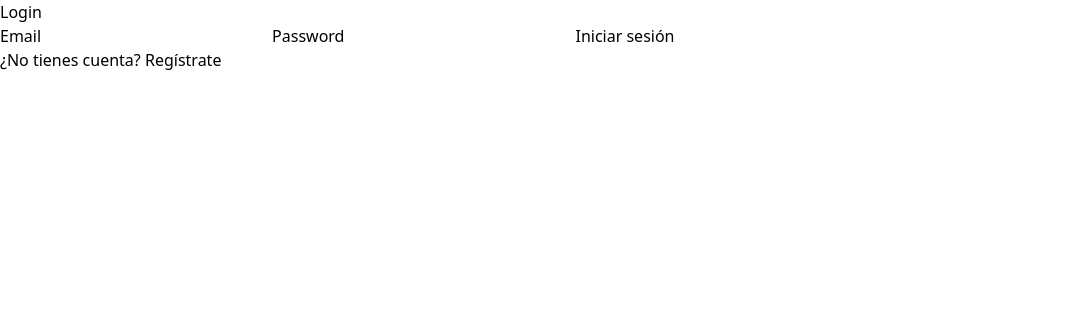
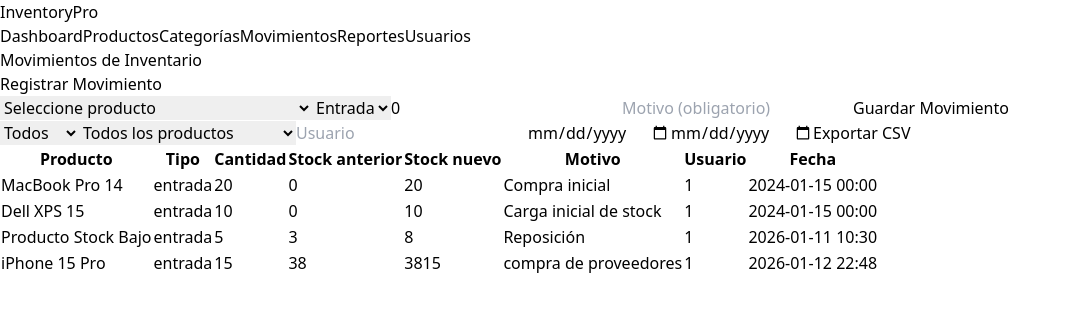
Before and after one commit to Nelson-Sosa/InventoryPro, a React (Vite) app: page /movements in a window 1280 px wide. Before the commit this address led to /login. Shown: the top 312 px of the page, without its empty margins (0-1071 px from the left). Built offline with nearby package versions, Linux system fonts and the light colour scheme; data requests are answered from the project's data file; sample sign-in values are in the browser's storage.

Commit message:
Separación de MovementsPage en componentes: MovementForm y MovementTable, agregados filtros por tipo, producto, usuario y fechas, funcionalidad de export CSV, validaciones en formulario de movimientos, y pruebas con productos de electrónica

```diff
--- a/db.json
+++ b/db.json
@@ -125,13 +125,13 @@
       "categoryId": "2",
       "price": 999.99,
       "cost": 750,
-      "stock": "38",
+      "stock": "3815",
       "minStock": 10,
       "maxStock": 100,
       "unit": "unidad",
       "status": "active",
       "createdAt": "2024-01-20",
-      "updatedAt": "2024-01-20"
+      "updatedAt": "2026-01-12T22:48:04.076Z"
     },
     {
       "id": "4",
@@ -280,6 +280,17 @@
       "reason": "Reposición",
       "userId": "1",
       "createdAt": "2026-01-11T10:30:00Z"
+    },
+    {
+      "id": "c07eff9b-0deb-4bf0-b046-99f049a3d393",
+      "productId": "3",
+      "type": "entrada",
+      "quantity": 15,
+      "previousStock": "38",
+      "newStock": "3815",
+      "reason": "compra de proveedores",
+      "userId": "1",
+      "createdAt": "2026-01-12T22:48:04.066Z"
     }
   ]
 }
--- a/src/App.tsx
+++ b/src/App.tsx
@@ -12,7 +12,7 @@ import ProductEditPage from "./pages/Products/ProductEditPage";
 import ProductForm from "./components/products/ProductForm";
 
 import CategoriesPage from "./pages/Categories/CategoriesPage";
-
+import MovementsPage from "./pages/movements/MovementsPage";
 import MainLayout from "./components/layout/MainLayout";
 import ProtectedRoute from "./router/ProtectedRoute";
 
@@ -71,6 +71,15 @@ function App() {
               </ProtectedRoute>
             }
           />
+          {/* Movimientos de inventario */}
+            <Route
+            path="/movements"
+            element={
+            <ProtectedRoute allowedRoles={["admin", "supervisor", "operador"]}>
+            <MovementsPage />
+            </ProtectedRoute>
+          }
+/>
 
           {/* Detalle - todos los roles */}
           <Route
--- a/src/components/movements/MovementForm.tsx
+++ b/src/components/movements/MovementForm.tsx
@@ -5,13 +5,16 @@ import { Movement } from "../../types/Movement";
 
 const API_URL = "http://localhost:3001";
 
-const MovementForm = () => {
+interface Props {
+  onMovementSaved: () => void;
+}
+
+const MovementForm = ({ onMovementSaved }: Props) => {
   const [products, setProducts] = useState<Product[]>([]);
   const [productId, setProductId] = useState("");
   const [type, setType] = useState<Movement["type"]>("entrada");
   const [quantity, setQuantity] = useState(0);
   const [reason, setReason] = useState("");
-  const [reference, setReference] = useState(""); // UI solamente
   const [error, setError] = useState("");
 
   useEffect(() => {
@@ -28,7 +31,7 @@ const MovementForm = () => {
 
     if (!selectedProduct) return;
 
-    const prevStock = Number(selectedProduct.stock);
+    const prevStock = selectedProduct.stock;
 
     if (type === "salida" && quantity > prevStock) {
       setError("La salida no puede superar el stock disponible");
@@ -50,7 +53,7 @@ const MovementForm = () => {
       previousStock: prevStock,
       newStock,
       reason,
-      userId: "1", // ✅ coincide con db.json
+      userId: "1",
       createdAt: new Date().toISOString(),
     };
 
@@ -64,14 +67,13 @@ const MovementForm = () => {
     setProductId("");
     setQuantity(0);
     setReason("");
-    setReference("");
     setError("");
 
-    alert("Movimiento registrado correctamente");
+    onMovementSaved();
   };
 
   return (
-    <div className="p-6 border rounded max-w-xl space-y-3">
+    <div className="p-4 border rounded max-w-xl space-y-2">
       <h2 className="text-xl font-bold">Registrar Movimiento</h2>
 
       {error && <p className="text-red-600">{error}</p>}
@@ -104,19 +106,12 @@ const MovementForm = () => {
         onChange={e => setReason(e.target.value)}
       />
 
-      {/* UI opcional – no se guarda */}
-      <input
-        placeholder="Referencia (opcional)"
-        value={reference}
-        onChange={e => setReference(e.target.value)}
-      />
-
       <button
-        onClick={handleSubmit}
-        className="bg-blue-600 text-white px-4 py-2 rounded"
-      >
-        Guardar Movimiento
-      </button>
+  onClick={handleSubmit}
+  className="bg-blue-600 text-white px-4 py-2 rounded"
+>
+  Guardar Movimiento
+</button>
     </div>
   );
 };
--- /dev/null
+++ b/src/components/movements/MovementTable.tsx
@@ -0,0 +1,56 @@
+import { Movement } from "../../types/Movement";
+import { Product } from "../../types/Product";
+import { format } from "date-fns";
+
+interface Props {
+  movements: Movement[];
+  products: Product[];
+}
+
+const MovementTable = ({ movements, products }: Props) => {
+  return (
+    <table className="w-full border mt-4">
+      <thead>
+        <tr>
+          <th className="border p-2">Producto</th>
+          <th className="border p-2">Tipo</th>
+          <th className="border p-2">Cantidad</th>
+          <th className="border p-2">Stock anterior</th>
+          <th className="border p-2">Stock nuevo</th>
+          <th className="border p-2">Motivo</th>
+          <th className="border p-2">Usuario</th>
+          <th className="border p-2">Fecha</th>
+        </tr>
+      </thead>
+      <tbody>
+        {movements.map(m => {
+          const product = products.find(p => p.id === m.productId);
+
+          const typeColor =
+            m.type === "entrada"
+              ? "text-green-600"
+              : m.type === "salida"
+              ? "text-red-600"
+              : "text-yellow-600";
+
+          return (
+            <tr key={m.id}>
+              <td className="border p-2">{product?.name}</td>
+              <td className={`border p-2 ${typeColor}`}>{m.type}</td>
+              <td className="border p-2">{m.quantity}</td>
+              <td className="border p-2">{m.previousStock}</td>
+              <td className="border p-2">{m.newStock}</td>
+              <td className="border p-2">{m.reason}</td>
+              <td className="border p-2">{m.userId}</td>
+              <td className="border p-2">
+                {format(new Date(m.createdAt), "yyyy-MM-dd HH:mm")}
+              </td>
+            </tr>
+          );
+        })}
+      </tbody>
+    </table>
+  );
+};
+
+export default MovementTable;
--- /dev/null
+++ b/src/pages/movements/MovementsPage.tsx
@@ -0,0 +1,151 @@
+import { useEffect, useState } from "react";
+import axios from "axios";
+import { Product } from "../../types/Product";
+import { Movement } from "../../types/Movement";
+import { format } from "date-fns";
+
+import MovementForm from "../../components/movements/MovementForm";
+import MovementTable from "../../components/movements/MovementTable";
+
+const API_URL = "http://localhost:3001";
+
+const MovementsPage = () => {
+  const [products, setProducts] = useState<Product[]>([]);
+  const [movements, setMovements] = useState<Movement[]>([]);
+
+  // filtros
+  const [filterType, setFilterType] = useState("Todos");
+  const [filterProduct, setFilterProduct] = useState("");
+  const [filterUser, setFilterUser] = useState("");
+  const [filterStartDate, setFilterStartDate] = useState("");
+  const [filterEndDate, setFilterEndDate] = useState("");
+
+  const loadData = async () => {
+    const [productsRes, movementsRes] = await Promise.all([
+      axios.get(`${API_URL}/products`),
+      axios.get(`${API_URL}/movements`),
+    ]);
+
+    setProducts(productsRes.data);
+    setMovements(movementsRes.data);
+  };
+
+  useEffect(() => {
+    loadData();
+  }, []);
+
+  // 🔍 FILTRADO
+  const filteredMovements = movements.filter(m => {
+    const matchesType = filterType === "Todos" || m.type === filterType;
+    const matchesProduct = !filterProduct || m.productId === filterProduct;
+    const matchesUser = !filterUser || m.userId === filterUser;
+    const matchesStart =
+      !filterStartDate || new Date(m.createdAt) >= new Date(filterStartDate);
+    const matchesEnd =
+      !filterEndDate || new Date(m.createdAt) <= new Date(filterEndDate);
+
+    return (
+      matchesType &&
+      matchesProduct &&
+      matchesUser &&
+      matchesStart &&
+      matchesEnd
+    );
+  });
+
+  // 📤 EXPORT CSV
+  const exportCSV = () => {
+    const headers = [
+      "Producto",
+      "Tipo",
+      "Cantidad",
+      "Stock anterior",
+      "Stock nuevo",
+      "Motivo",
+      "Usuario",
+      "Fecha",
+    ];
+
+    const rows = filteredMovements.map(m => {
+      const product = products.find(p => p.id === m.productId);
+      return [
+        product?.name || "",
+        m.type,
+        m.quantity,
+        m.previousStock,
+        m.newStock,
+        m.reason,
+        m.userId,
+        format(new Date(m.createdAt), "yyyy-MM-dd HH:mm"),
+      ];
+    });
+
+    const csv = [headers, ...rows].map(r => r.join(",")).join("\n");
+    const blob = new Blob([csv], { type: "text/csv" });
+    const url = URL.createObjectURL(blob);
+
+    const link = document.createElement("a");
+    link.href = url;
+    link.download = `movements_${Date.now()}.csv`;
+    link.click();
+  };
+
+  return (
+    <div className="p-6 space-y-6">
+      <h1 className="text-2xl font-bold">Movimientos de Inventario</h1>
+
+      <MovementForm onMovementSaved={loadData} />
+
+      {/* 🔍 FILTROS */}
+      <div className="flex gap-2 items-center">
+        <select value={filterType} onChange={e => setFilterType(e.target.value)}>
+          <option value="Todos">Todos</option>
+          <option value="entrada">Entrada</option>
+          <option value="salida">Salida</option>
+          <option value="ajuste">Ajuste</option>
+        </select>
+
+        <select
+          value={filterProduct}
+          onChange={e => setFilterProduct(e.target.value)}
+        >
+          <option value="">Todos los productos</option>
+          {products.map(p => (
+            <option key={p.id} value={p.id}>
+              {p.name}
+            </option>
+          ))}
+        </select>
+
+        <input
+          placeholder="Usuario"
+          value={filterUser}
+          onChange={e => setFilterUser(e.target.value)}
+        />
+
+        <input
+          type="date"
+          value={filterStartDate}
+          onChange={e => setFilterStartDate(e.target.value)}
+        />
+        <input
+          type="date"
+          value={filterEndDate}
+          onChange={e => setFilterEndDate(e.target.value)}
+        />
+
+        <button
+          onClick={exportCSV}
+          className="bg-green-600 text-white px-3 py-1 rounded"
+        >
+          Exportar CSV
+        </button>
+      </div>
+
+      {/* 📋 TABLA */}
+      <MovementTable movements={filteredMovements} products={products} />
+    </div>
+  );
+};
+
+export default MovementsPage;
```
Also changed, not shown: src/pages/MovementsPage.tsx (deleted, +0 -72 lines).
